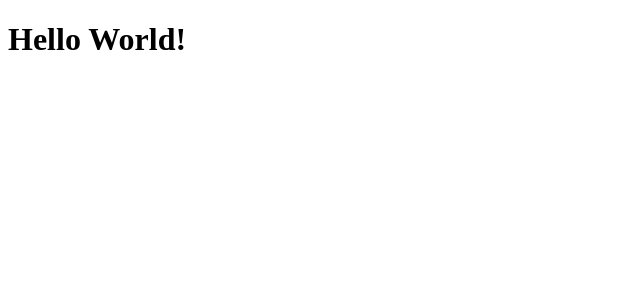
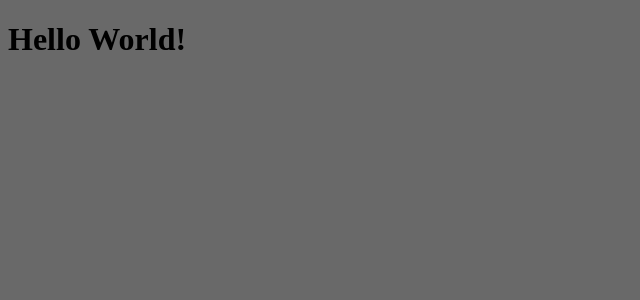
Before and after one commit to cade3031/wied-enterprise, a React (Create React App) app: page / in a window 1280 px wide. Shown: the top 300 px of the page, without its empty margins (0-640 px from the left). Built offline with nearby package versions, Linux system fonts and the light colour scheme.

Commit message:
changed background color

```diff
--- a/src/App.css
+++ b/src/App.css
@@ -1,3 +1,3 @@
-background {
-    color: rgb(105, 105, 105);
-}
+ body {
+     background-color: rgb(105, 105, 105);
+ }
```
